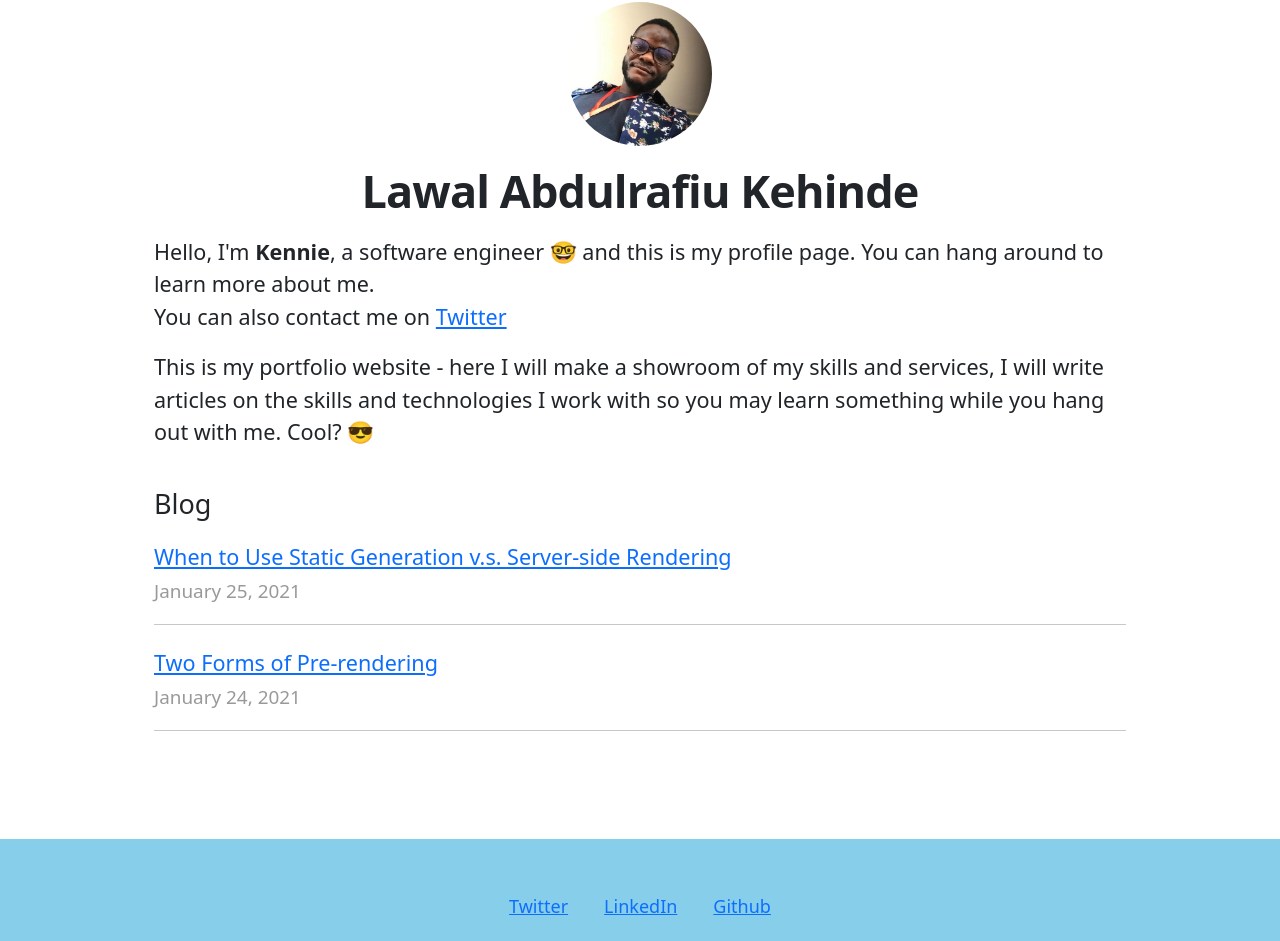
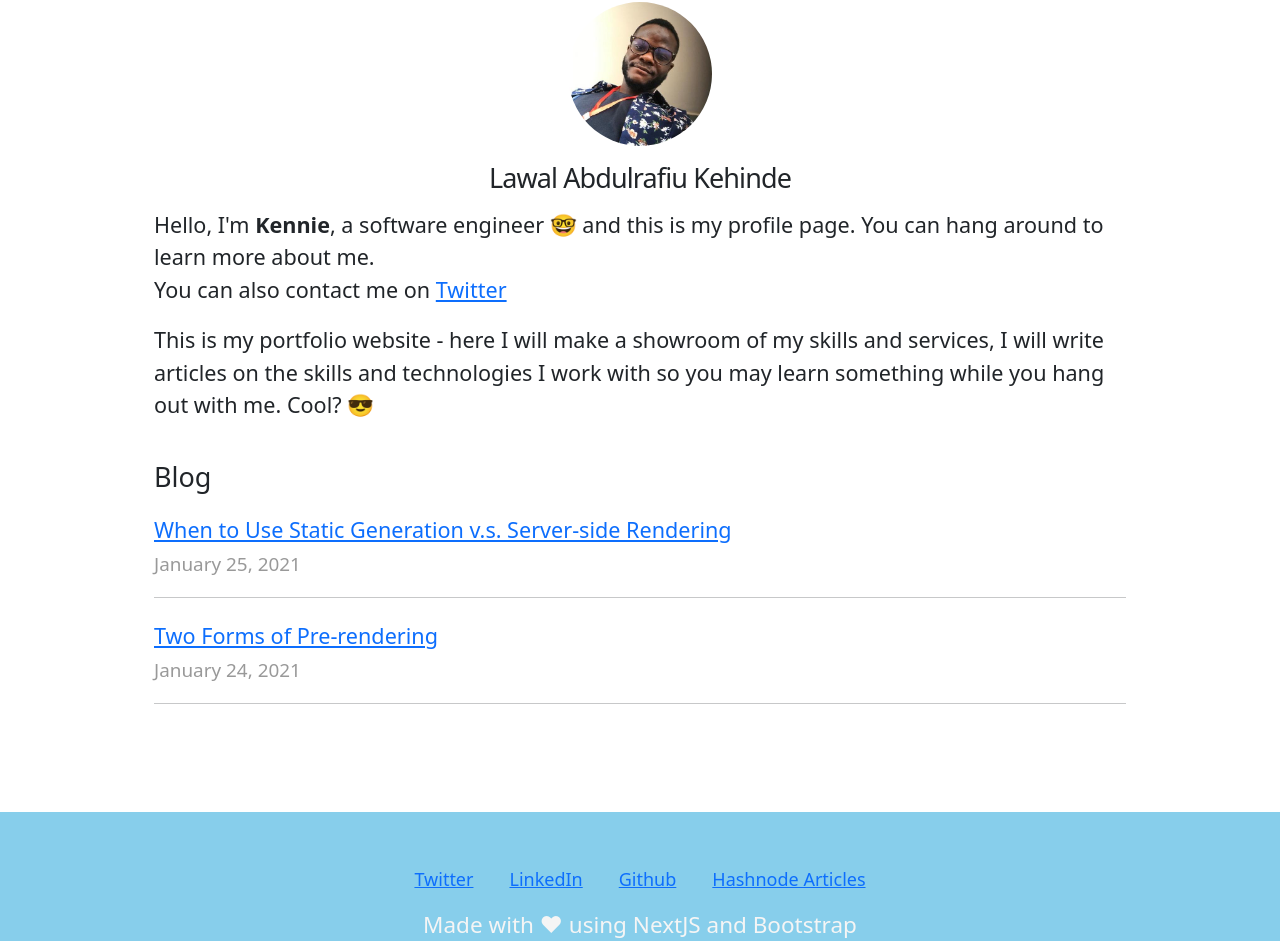
Before and after one commit to kennie-larkson/nextjs-blog, a Next.js app: page / in a window 1280 px wide. Shown: the part 191-1132 px from the top of the page. Built offline with nearby package versions, Linux system fonts and the light colour scheme.

Commit message:
Conditionally rendered the 'become a member' button to remove it from the signup form page.

```diff
--- a/components/layout.js
+++ b/components/layout.js
@@ -19,10 +19,10 @@ const siteIntro = (
   </h1>
 );
 
-export default function Layout({ children, home }) {
+export default function Layout({ children, home, form }) {
   return (
     <>
-      <Navbar />
+      <Navbar form={form}/>
 
       <div className={styles.container}>
         <Head>
@@ -53,7 +53,7 @@ export default function Layout({ children, home }) {
                 className={`${styles.headerHomeImage} ${utilStyles.borderCircle}`}
                 alt={name}
               />
-              <h1 className={utilStyles.heading2Xl}>{name}</h1>
+              <h1 className={utilStyles.headingXl}>{name}</h1>
             </>
           ) : (
             <>
@@ -66,11 +66,11 @@ export default function Layout({ children, home }) {
                   />
                 </a>
               </Link>
-              <h2 className={utilStyles.headingLg}>
+              {/* <h2 className={utilStyles.headingLg}>
                 <Link href="/">
                   <a className={utilStyles.colorInherit}>{name}</a>
                 </Link>
-              </h2>
+              </h2> */}
             </>
           )}
         </header>
@@ -110,6 +110,9 @@ export default function Layout({ children, home }) {
           <p style={{ margin: "1rem" }}>
             <a href="https://github.com/kennie-larkson">Github</a>{" "}
           </p>
+          <p style={{ margin: "1rem" }}>
+            <a href="https://kehindelawal-articles.hashnode.dev/">Hashnode Articles</a>{" "}
+          </p>
         </div>
         <h5>
           <p>Made with ❤ using NextJS and Bootstrap </p>
--- a/components/navbar.js
+++ b/components/navbar.js
@@ -1,6 +1,6 @@
 import styles from "./layout.module.css";
 
-const Navbar = () => {
+const Navbar = ({ form }) => {
   return (
     <nav className="navbar navbar-expand-lg navbar-light bg-light" >
       <div className="container-fluid" >
@@ -23,13 +23,14 @@ const Navbar = () => {
               Portfolio
             </a>
           </li>
-          <button className={styles.btnJoin}>
+          {!form ? (<button className={styles.btnJoin}>
             <li className="nav-item" >
               <a className="nav-link"  href="/signupform">
                 Become a member
               </a>
             </li>
-          </button>
+          </button>) : (<div></div>)}
+
         </ul>
       </div>
     </nav>
--- a/lib/posts.js
+++ b/lib/posts.js
@@ -10,8 +10,10 @@ export function getSortedPostsData() {
   // Get file names under /posts
   const fileNames = fs.readdirSync(postsDirectory);
   const allPostsData = fileNames.map((fileName) => {
+
     // Remove ".md" from file name to get id
     const id = fileName.replace(/\.md$/, "");
+
 
     // Read markdown file as string
     const fullPath = path.join(postsDirectory, fileName);
--- a/package.json
+++ b/package.json
@@ -10,7 +10,7 @@
   "dependencies": {
     "date-fns": "^2.16.1",
     "gray-matter": "^4.0.2",
-    "next": "^10.0.0",
+    "next": "^12.2.5",
     "react": "17.0.1",
     "react-dom": "17.0.1",
     "remark": "^13.0.0",
--- a/pages/about.js
+++ b/pages/about.js
@@ -6,7 +6,7 @@ const About = () => {
   return (
     <>
       <Layout>
-        <div
+        {/* <div
           className="container"
           style={{
             backgroundColor: "rgb(135, 206, 235)",
@@ -92,7 +92,7 @@ const About = () => {
               </ul>
             </p>
           </article>
-        </div>
+        </div> */}
       </Layout>
     </>
   );
--- a/pages/signupform.js
+++ b/pages/signupform.js
@@ -34,13 +34,10 @@ const SignupForm = () => {
     setEmail(e.target.value);
   };
 
-  // const handlePwd = (e) => {
-  //   setPwd(e.target.value);
-  // };
 
   return (
     <>
-      <Layout>
+      <Layout form>
         <form
           name="membership-form"
           method="POST"
--- a/styles/utils.module.css
+++ b/styles/utils.module.css
@@ -7,9 +7,9 @@
 }
 
 .headingXl {
-  font-size: 2rem;
-  line-height: 1.3;
-  font-weight: 800;
+  font-size: 1.5rem;
+  line-height: 1.0;
+  font-weight: 500;
   letter-spacing: -0.05rem;
   margin: 1rem 0;
 }
```
Also changed, not shown: 1 other file (tests, documents, lock files or other folders).
